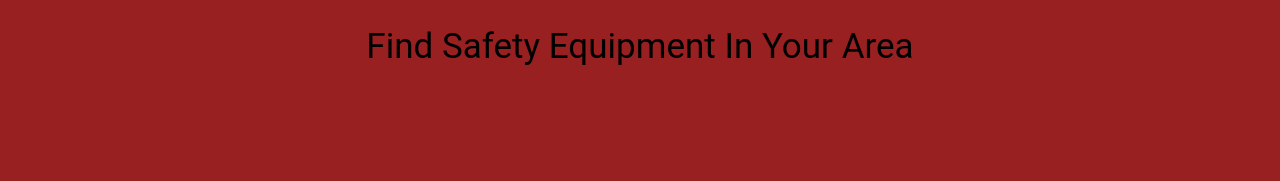
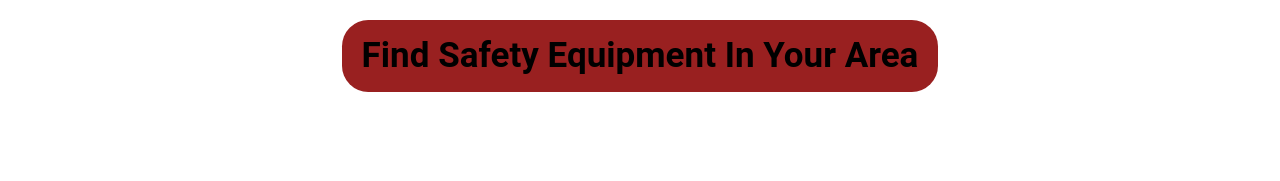
Before and after one commit to Tmaclea6/Safety-Finder, a React (Create React App) app: page / in a window 1280 px wide. Shown: the top 181 px of the page. Built offline with nearby package versions, Linux system fonts and the light colour scheme; no server answers.

Commit message:
Red background for title text

```diff
--- a/public/index.html
+++ b/public/index.html
@@ -14,8 +14,8 @@
       height: 100vh;
       background: repeating-linear-gradient(
               to bottom,
-              #992020 0px,
-              #992020 750px
+              #FFFFFF 0px,
+              #FFFFFF 750px
       );
     }
     </style>
--- a/src/App.css
+++ b/src/App.css
@@ -55,13 +55,20 @@
   height: 150px;
 }
 .partyTitle {
-  padding-bottom: 5%;
-      font-family: "Roboto";
+  padding-bottom: 1.2%;
+    padding-top: 1.2%;
+    padding-left: 1.5%;
+    padding-right: 1.5%;
+    font-family: "Roboto", serif;
       text-align: center;
       font-size: 35px;
       display:block;
+    margin: 20px auto 20px auto;
+    background-color:#992020;color: black;
+    border-radius: 0.75em;
 
-      margin: 2%;
+
+
 }
 .buttonText {
       font-family: "Garamond";
@@ -72,6 +79,7 @@
       align-items: center;
 
 }
+
 
 .App-link {
   color: #61dafb;
--- a/src/App.js
+++ b/src/App.js
@@ -105,7 +105,7 @@ function App() {
   return (
     <div>
       <Stack>
-      <span className="partyTitle">Find Safety Equipment In Your Area</span>
+              <h1 className="partyTitle">Find Safety Equipment In Your Area</h1>
       <div className ='centered'>
       <header></header>
 
```
